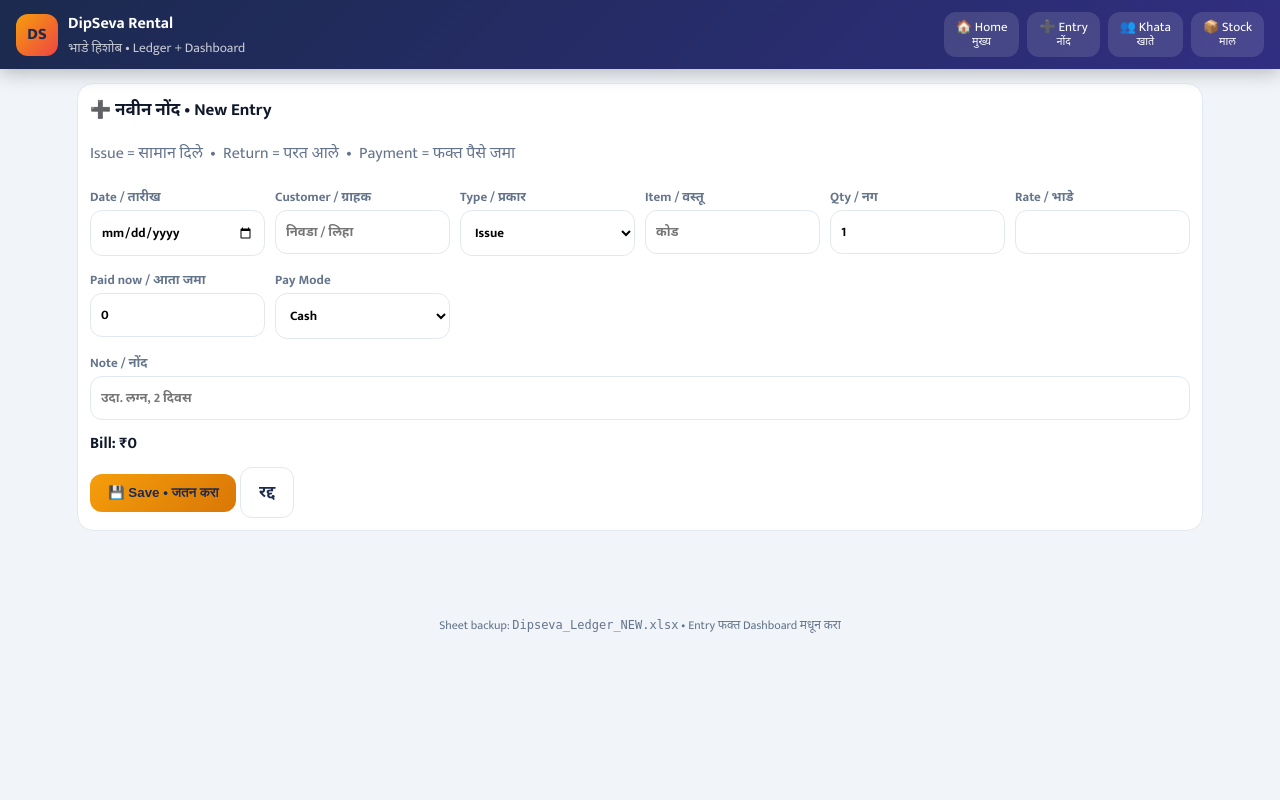
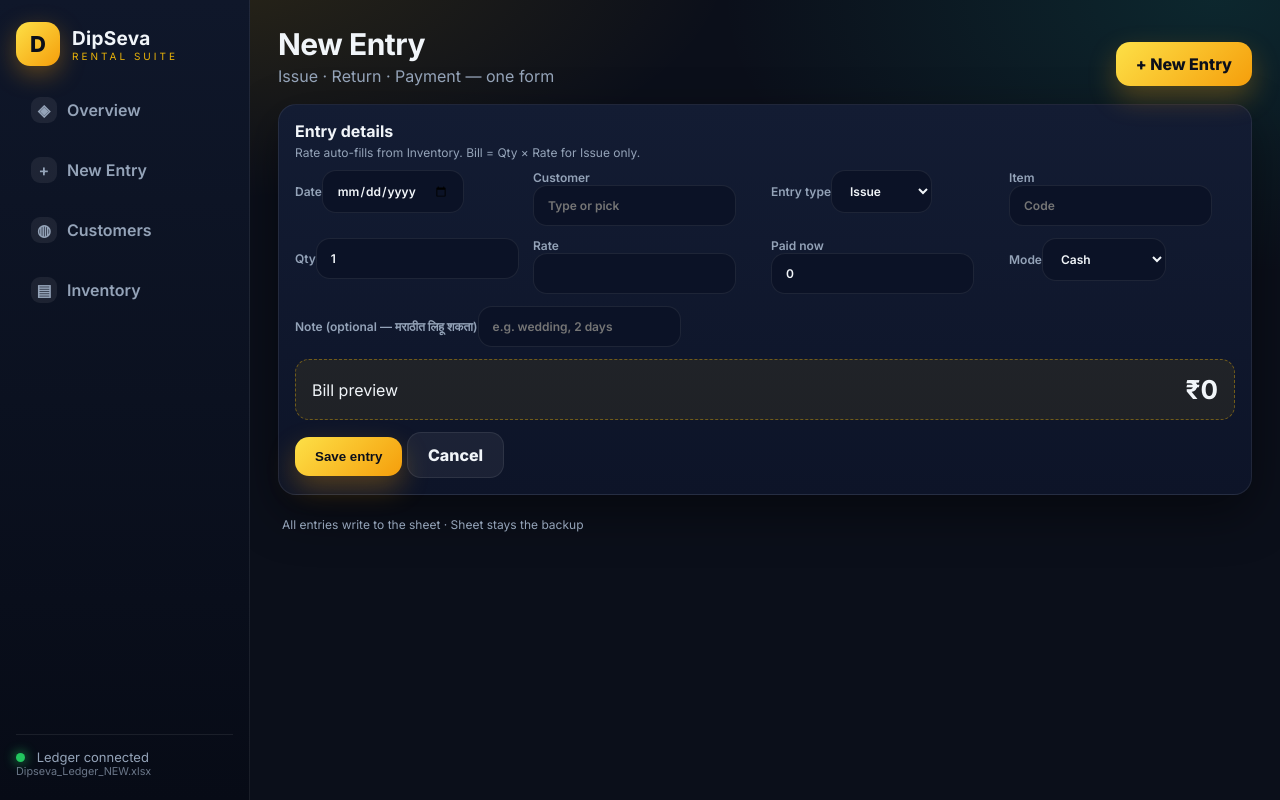
Before and after one commit to MrShindeMahesh/Dipseva-Dashboard, a Flask app: template dipseva_app/templates/entry.html in a window 1280 px wide. Run offline with Flask 3, Linux system fonts and the light colour scheme; the template is opened without the code that fills it, so the values that code supplies are empty.

Commit message:
Premium dark corporate UI: sidebar, KPI cards, English-first labels, Marathi only for names/notes

```diff
--- a/dipseva_app/static/app.css
+++ b/dipseva_app/static/app.css
@@ -1,52 +1,75 @@
 :root{
---navy:#1B2A4E; --saf:#F59E0B; --safd:#D97706; --teal:#0D9488;
---bg:#F1F5F9; --card:#fff; --ink:#0F172A; --mut:#64748B; --line:#E2E8F0;
---grn:#16A34A; --red:#DC2626;
+--bg:#0B0F1A; --panel:#111827; --panel2:#0F172A; --line:rgba(255,255,255,.08);
+--ink:#F1F5F9; --mut:#94A3B8; --gold:#EAB308; --gold2:#F59E0B; --teal:#14B8A6;
+--grn:#22C55E; --red:#F87171; --blue:#60A5FA;
+--r:18px; --sh:0 18px 50px rgba(0,0,0,.45);
 }
 *{box-sizing:border-box}
-body{margin:0;background:var(--bg);color:var(--ink);font-family:Mukta,Inter,"Noto Sans Devanagari",system-ui,sans-serif}
-.top{position:sticky;top:0;z-index:20;display:flex;justify-content:space-between;align-items:center;
-background:linear-gradient(135deg,#1B2A4E,#312E81);color:#fff;padding:10px 16px;box-shadow:0 4px 18px rgba(0,0,0,.25)}
-.brand{display:flex;gap:10px;align-items:center}
-.logo{width:42px;height:42px;border-radius:12px;display:grid;place-items:center;font-weight:800;
-background:linear-gradient(135deg,var(--saf),#EF4444);color:#1B2A4E}
-.brand small{display:block;opacity:.75}
-nav{display:flex;gap:8px}
-nav a{color:#fff;text-decoration:none;text-align:center;font-size:13px;line-height:1.1;
-padding:8px 12px;border-radius:12px;background:rgba(255,255,255,.12)}
-nav a.on{background:var(--saf);color:#1B2A4E;font-weight:700}
-main{max-width:1150px;margin:14px auto;padding:0 12px 40px}
-.cards{display:grid;grid-template-columns:repeat(auto-fit,minmax(150px,1fr));gap:10px;margin:12px 0}
-.card{background:var(--card);border:1px solid var(--line);border-radius:16px;padding:12px;
-box-shadow:0 2px 10px rgba(15,23,42,.06)}
-.card small{color:var(--mut);font-weight:600}
-.card b{font-size:26px;display:block}
-.card.bill{border-top:5px solid #60A5FA}.card.got{border-top:5px solid var(--grn)}
-.card.due{border-top:5px solid var(--red)}.card.warn{border-top:5px solid var(--saf)}
-.grid2{display:grid;grid-template-columns:2fr 1fr;gap:12px}
-@media(max-width:900px){.grid2{grid-template-columns:1fr}}
-.panel{background:var(--card);border:1px solid var(--line);border-radius:16px;padding:12px;margin:10px 0}
-.panel h3{margin:0 0 8px;font-size:17px}
+body{margin:0;color:var(--ink);font-family:Inter,Mukta,"Noto Sans Devanagari",system-ui,sans-serif;
+background:radial-gradient(900px 400px at 15% -5%,rgba(234,179,8,.14),transparent 60%),radial-gradient(900px 500px at 95% 0%,rgba(20,184,166,.14),transparent 55%),var(--bg)}
+.shell{display:grid;grid-template-columns:250px 1fr;min-height:100vh}
+.side{position:sticky;top:0;height:100vh;padding:22px 16px;display:flex;flex-direction:column;gap:18px;
+background:linear-gradient(180deg,#0F172A,#070B16);border-right:1px solid var(--line)}
+.brand{display:flex;gap:12px;align-items:center}
+.mark{width:44px;height:44px;border-radius:14px;display:grid;place-items:center;font-weight:800;font-size:22px;color:#0B0F1A;
+background:linear-gradient(135deg,#FDE047,#F59E0B);box-shadow:0 8px 24px rgba(245,158,11,.35)}
+.brand b{font-size:19px;letter-spacing:.3px}.brand small{display:block;color:var(--gold);font-size:10px;letter-spacing:3px}
+.side nav{display:grid;gap:8px}
+.side nav a{display:flex;gap:10px;align-items:center;color:var(--mut);text-decoration:none;font-weight:600;
+padding:12px 14px;border-radius:14px;border:1px solid transparent}
+.side nav a i{width:26px;height:26px;border-radius:9px;display:grid;place-items:center;font-style:normal;
+background:rgba(255,255,255,.07)}
+.side nav a.on{color:#0B0F1A;background:linear-gradient(135deg,#FDE047,#F59E0B);box-shadow:0 10px 26px rgba(245,158,11,.35)}
+.side-foot{margin-top:auto;color:var(--mut);font-size:13px;border-top:1px solid var(--line);padding-top:14px}
+.side-foot small{display:block;opacity:.7}
+.dot{display:inline-block;width:9px;height:9px;border-radius:50%;background:var(--grn);margin-right:8px;box-shadow:0 0 12px var(--grn)}
+.main{padding:26px 28px 50px;max-width:1220px}
+.bar{display:flex;justify-content:space-between;align-items:flex-end;gap:14px;margin-bottom:18px}
+.bar h1{margin:0;font-size:30px;letter-spacing:-.5px}
+.bar p{margin:4px 0 0;color:var(--mut)}
+.btn{display:inline-block;background:linear-gradient(135deg,#FDE047,#F59E0B);color:#0B0F1A;font-weight:800;
+border:0;border-radius:14px;padding:12px 20px;text-decoration:none;cursor:pointer;box-shadow:0 12px 28px rgba(245,158,11,.3)}
+.btn.ghost{background:rgba(255,255,255,.06);color:var(--ink);border:1px solid var(--line);box-shadow:none}
+.kpis{display:grid;grid-template-columns:repeat(4,1fr);gap:14px}
+@media(max-width:1000px){.shell{grid-template-columns:1fr}.side{position:static;height:auto}.kpis{grid-template-columns:repeat(2,1fr)}.main{padding:16px}}
+.kpi{background:linear-gradient(180deg,rgba(255,255,255,.07),rgba(255,255,255,.02));border:1px solid var(--line);
+border-radius:var(--r);padding:16px;box-shadow:var(--sh);position:relative;overflow:hidden}
+.kpi:after{content:"";position:absolute;inset:0 0 auto 0;height:3px;background:var(--ac,#F59E0B)}
+.kpi small{color:var(--mut);font-weight:600;letter-spacing:.6px;text-transform:uppercase;font-size:11px}
+.kpi b{font-size:30px;display:block;margin:4px 0;letter-spacing:-.5px}
+.kpi span{color:var(--mut);font-size:12px}
+.kpi.gold{--ac:#EAB308}.kpi.green{--ac:#22C55E}.kpi.rose{--ac:#F87171}.kpi.teal{--ac:#14B8A6}
+.grid{display:grid;grid-template-columns:1.6fr 1fr;gap:14px;margin-top:14px}
+@media(max-width:1000px){.grid{grid-template-columns:1fr}}
+.card{background:linear-gradient(180deg,#131C33,#0D1428);border:1px solid var(--line);border-radius:var(--r);padding:16px;box-shadow:var(--sh)}
+.card h3{margin:0 0 4px;font-size:16px}.card .sub{color:var(--mut);font-size:12px;margin-bottom:10px}
 table{width:100%;border-collapse:collapse;font-size:14px}
-th{background:var(--navy);color:#fff;padding:8px;position:sticky;top:0}
-td{padding:7px 8px;border-bottom:1px solid var(--line);text-align:center}
-td.l,th.l{text-align:left}
-tr:hover td{background:#F8FAFC}
+th{color:var(--mut);font-size:11px;text-transform:uppercase;letter-spacing:1px;text-align:left;padding:10px 8px;border-bottom:1px solid var(--line)}
+td{padding:11px 8px;border-bottom:1px solid rgba(255,255,255,.05);text-align:left}
+td.n,th.n{text-align:right}
+tr:hover td{background:rgba(255,255,255,.03)}
+a{color:#FDE047}
 .neg{color:var(--red);font-weight:700}.pos{color:var(--grn);font-weight:700}
-.tag{padding:2px 10px;border-radius:20px;font-size:12px;font-weight:700}
-.tag.Issue{background:#DBEAFE}.tag.Return{background:#D1FAE5}.tag.Payment{background:#FEF3C7}
-.btn{display:inline-block;background:linear-gradient(135deg,var(--saf),var(--safd));color:#1B2A4E;
-font-weight:800;border:0;border-radius:12px;padding:11px 18px;text-decoration:none;cursor:pointer}
-.btn.ghost{background:#fff;border:1px solid var(--line);color:var(--navy)}
-input,select,textarea{width:100%;padding:10px;border:1px solid var(--line);border-radius:12px;font:inherit;background:#fff}
-label{font-size:13px;font-weight:700;color:var(--mut)}
-.form{display:grid;grid-template-columns:repeat(auto-fit,minmax(160px,1fr));gap:10px}
-.flash{max-width:1150px;margin:10px auto;padding:0 12px}
-.f{padding:10px;border-radius:12px;margin:6px 0;font-weight:700}
-.f.ok{background:#D1FAE5}.f.err{background:#FEE2E2}
-footer{text-align:center;color:var(--mut);font-size:12px;padding:20px}
-.big{font-size:34px;font-weight:800}
+.pill{padding:4px 12px;border-radius:20px;font-size:12px;font-weight:700;border:1px solid var(--line)}
+.pill.Issue{background:rgba(96,165,250,.15);color:#BFDBFE}.pill.Return{background:rgba(34,197,94,.15);color:#BBF7D0}.pill.Payment{background:rgba(234,179,8,.16);color:#FDE68A}
+.toolbar{display:flex;gap:10px;align-items:end;flex-wrap:wrap;margin-bottom:14px}
+.field{display:grid;gap:6px}
+label{font-size:12px;font-weight:600;color:var(--mut)}
+input,select{padding:12px 14px;border:1px solid var(--line);border-radius:14px;font:inherit;background:#0B1226;color:var(--ink)}
+input:focus,select:focus{outline:2px solid rgba(234,179,8,.5)}
+.form{display:grid;grid-template-columns:repeat(4,1fr);gap:12px}
+@media(max-width:1000px){.form{grid-template-columns:repeat(2,1fr)}}
+.billbox{grid-column:1/-1;display:flex;justify-content:space-between;align-items:center;background:rgba(234,179,8,.08);
+border:1px dashed rgba(234,179,8,.4);border-radius:14px;padding:14px 16px}
+.billbox b{font-size:26px}
+.flash{display:grid;gap:8px;margin-bottom:12px}
+.f{padding:12px 14px;border-radius:14px;font-weight:700}
+.f.ok{background:rgba(34,197,94,.15);border:1px solid rgba(34,197,94,.4)}
+.f.err{background:rgba(248,113,113,.15);border:1px solid rgba(248,113,113,.4)}
+footer{color:var(--mut);font-size:12px;padding:22px 4px}
+.bars{display:flex;align-items:flex-end;gap:8px;height:130px;margin:8px 0 4px}
+.barcol{flex:1;background:linear-gradient(180deg,#FDE047,#B45309);border-radius:10px 10px 4px 4px;min-height:8px}
+.barlbl{display:flex;gap:8px}.barlbl span{flex:1;text-align:center;font-size:11px;color:var(--mut)}
 .search{display:flex;gap:8px;margin:10px 0}
-.bars{display:flex;align-items:flex-end;gap:6px;height:110px;margin-top:8px}
-.bar{flex:1;background:linear-gradient(180deg,var(--teal),#134E4A);border-radius:8px 8px 0 0;min-height:6px;position:relative}
-.bar span{position:absolute;bottom:-20px;left:0;right:0;text-align:center;font-size:11px;color:var(--mut)}
+.wa{background:rgba(20,184,166,.1);border:1px solid rgba(20,184,166,.35);border-radius:14px;padding:12px 14px}
+.mr{font-family:Mukta,Inter,sans-serif}
--- a/dipseva_app/templates/base.html
+++ b/dipseva_app/templates/base.html
@@ -1,28 +1,38 @@
 <!doctype html>
-<html lang="mr">
+<html lang="en">
 <head>
 <meta charset="utf-8">
 <meta name="viewport" content="width=device-width, initial-scale=1">
-<title>DipSeva • {% block title %}Dashboard{% endblock %}</title>
+<title>DipSeva · {% block title %}Overview{% endblock %}</title>
 <link rel="preconnect" href="https://fonts.googleapis.com">
-<link href="https://fonts.googleapis.com/css2?family=Mukta:wght@400;500;600;700;800&family=Inter:wght@400;500;600;700;800&display=swap" rel="stylesheet">
+<link rel="preconnect" href="https://fonts.gstatic.com" crossorigin>
+<link href="https://fonts.googleapis.com/css2?family=Inter:wght@400;500;600;700;800&family=Mukta:wght@400;500;600;700&display=swap" rel="stylesheet">
 <link rel="stylesheet" href="{{ url_for('static', filename='app.css') }}">
 </head>
 <body>
-<header class="top">
-<div class="brand"><span class="logo">DS</span><div><b>DipSeva Rental</b><small>भाडे हिशोब • Ledger + Dashboard</small></div></div>
+<div class="shell">
+<aside class="side">
+<div class="brand"><span class="mark">D</span><div><b>DipSeva</b><small>RENTAL SUITE</small></div></div>
 <nav>
-<a href="/" class="{{ 'on' if request.path=='/' else '' }}">🏠 Home<br><small>मुख्य</small></a>
-<a href="/entry" class="{{ 'on' if request.path=='/entry' else '' }}">➕ Entry<br><small>नोंद</small></a>
-<a href="/customers" class="{{ 'on' if request.path.startswith('/customer') else '' }}">👥 Khata<br><small>खाते</small></a>
-<a href="/stock" class="{{ 'on' if request.path=='/stock' else '' }}">📦 Stock<br><small>माल</small></a>
+<a href="/" class="{{ 'on' if request.path=='/' else '' }}"><i>◈</i> Overview</a>
+<a href="/entry" class="{{ 'on' if request.path=='/entry' else '' }}"><i>+</i> New Entry</a>
+<a href="/customers" class="{{ 'on' if request.path.startswith('/customer') else '' }}"><i>◍</i> Customers</a>
+<a href="/stock" class="{{ 'on' if request.path=='/stock' else '' }}"><i>▤</i> Inventory</a>
 </nav>
+<div class="side-foot"><span class="dot"></span> Ledger connected<small>Dipseva_Ledger_NEW.xlsx</small></div>
+</aside>
+<div class="main">
+<header class="bar">
+<div><h1>{% block head %}Overview{% endblock %}</h1><p>{% block sub %}Live position of money and material{% endblock %}</p></div>
+<div class="bar-act">{% block actions %}<a class="btn" href="/entry">+ New Entry</a>{% endblock %}</div>
 </header>
 {% with msgs = get_flashed_messages(with_categories=true) %}
 {% if msgs %}<div class="flash">{% for c,m in msgs %}<div class="f {{c}}">{{m}}</div>{% endfor %}</div>{% endif %}
 {% endwith %}
-<main>{% block body %}{% endblock %}</main>
-<footer>Sheet backup: <code>Dipseva_Ledger_NEW.xlsx</code> • Entry फक्त Dashboard मधून करा</footer>
+{% block body %}{% endblock %}
+<footer>All entries write to the sheet · Sheet stays the backup</footer>
+</div>
+</div>
 <script src="{{ url_for('static', filename='app.js') }}"></script>
 </body>
 </html>
--- a/dipseva_app/templates/entry.html
+++ b/dipseva_app/templates/entry.html
@@ -1,21 +1,22 @@
 {% extends "base.html" %}
-{% block title %}Entry{% endblock %}
+{% block title %}New Entry{% endblock %}
+{% block head %}New Entry{% endblock %}
+{% block sub %}Issue · Return · Payment — one form{% endblock %}
 {% block body %}
-<div class="panel">
-<h3>➕ नवीन नोंद • New Entry</h3>
-<p style="color:#64748B">Issue = सामान दिले &nbsp;•&nbsp; Return = परत आले &nbsp;•&nbsp; Payment = फक्त पैसे जमा</p>
+<div class="card">
+<h3>Entry details</h3><div class="sub">Rate auto-fills from Inventory. Bill = Qty × Rate for Issue only.</div>
 <form method="post" class="form" id="f">
-<div><label>Date / तारीख<input type="date" name="date" value="{{today}}" required></label></div>
-<div><label>Customer / ग्राहक<input list="clist" name="customer" required placeholder="निवडा / लिहा"><datalist id="clist">{% for c in custs %}<option value="{{c.name}}">{% endfor %}</datalist></label></div>
-<div><label>Type / प्रकार<select name="type" id="typ"><option>Issue</option><option>Return</option><option>Payment</option></select></label></div>
-<div><label>Item / वस्तू<input list="ilist" name="item" id="item" placeholder="कोड"><datalist id="ilist">{% for i in items %}<option value="{{i.id}}">{{i.name}} • ₹{{i.rate}}</option>{% endfor %}</datalist></label></div>
-<div><label>Qty / नग<input type="number" name="qty" id="qty" step="any" value="1"></label></div>
-<div><label>Rate / भाडे<input type="number" name="rate" id="rate" step="any"></label></div>
-<div><label>Paid now / आता जमा<input type="number" name="paid" step="any" value="0"></label></div>
-<div><label>Pay Mode<select name="mode"><option>Cash</option><option>UPI</option><option>PhonePe SK</option><option>Paytm SK</option><option>PhonePe VK</option><option>PAYTM B QR</option><option>Bank</option></select></label></div>
-<div style="grid-column:1/-1"><label>Note / नोंद<input name="note" placeholder="उदा. लग्न, 2 दिवस"></label></div>
-<div style="grid-column:1/-1"><b id="bill">Bill: ₹0</b></div>
-<div style="grid-column:1/-1"><button class="btn" type="submit">💾 Save • जतन करा</button> <a class="btn ghost" href="/">रद्द</a></div>
+<div class="field"><label>Date<input type="date" name="date" value="{{today}}" required></label></div>
+<div class="field"><label>Customer<input list="clist" name="customer" required placeholder="Type or pick"><datalist id="clist">{% for c in custs %}<option value="{{c.name}}">{% endfor %}</datalist></label></div>
+<div class="field"><label>Entry type<select name="type" id="typ"><option>Issue</option><option>Return</option><option>Payment</option></select></label></div>
+<div class="field"><label>Item<input list="ilist" name="item" id="item" placeholder="Code"><datalist id="ilist">{% for i in items %}<option value="{{i.id}}">{{i.name}} · ₹{{i.rate}}</option>{% endfor %}</datalist></label></div>
+<div class="field"><label>Qty<input type="number" name="qty" id="qty" step="any" value="1"></label></div>
+<div class="field"><label>Rate<input type="number" name="rate" id="rate" step="any"></label></div>
+<div class="field"><label>Paid now<input type="number" name="paid" step="any" value="0"></label></div>
+<div class="field"><label>Mode<select name="mode"><option>Cash</option><option>UPI</option><option>PhonePe SK</option><option>Paytm SK</option><option>PhonePe VK</option><option>PAYTM B QR</option><option>Bank</option></select></label></div>
+<div class="field" style="grid-column:1/-1"><label>Note (optional — <span class="mr">मराठीत लिहू शकता</span>)<input name="note" placeholder="e.g. wedding, 2 days"></label></div>
+<div class="billbox"><span>Bill preview</span><b id="bill">₹0</b></div>
+<div style="grid-column:1/-1"><button class="btn" type="submit">Save entry</button> <a class="btn ghost" href="/">Cancel</a></div>
 </form>
 </div>
 <script>
@@ -23,7 +24,7 @@ const rates={}; {% for i in items %}rates["{{i.id}}"]={{i.rate or 0}};{% endfor
 const item=document.getElementById('item'), rate=document.getElementById('rate'),
 qty=document.getElementById('qty'), typ=document.getElementById('typ'), bill=document.getElementById('bill');
 function upd(){ const r=parseFloat(rate.value||rates[item.value]||0); if(!rate.value&&rates[item.value])rate.value=rates[item.value];
-const q=parseFloat(qty.value||0); bill.textContent='Bill: ₹'+((typ.value==='Issue')?q*r:0).toLocaleString('en-IN'); }
+const q=parseFloat(qty.value||0); bill.textContent='₹'+((typ.value==='Issue')?q*r:0).toLocaleString('en-IN'); }
 [item,rate,qty,typ].forEach(e=>e.addEventListener('input',upd)); upd();
 typ.addEventListener('change',()=>{ if(typ.value==='Payment'){item.value='';qty.value='';} });
 </script>
```
Also changed, not shown: dipseva_app/templates/customers.html (+9 -8 lines), dipseva_app/templates/dashboard.html (+34 -35 lines), dipseva_app/templates/statement.html (+16 -14 lines), dipseva_app/templates/stock.html (+9 -8 lines).
